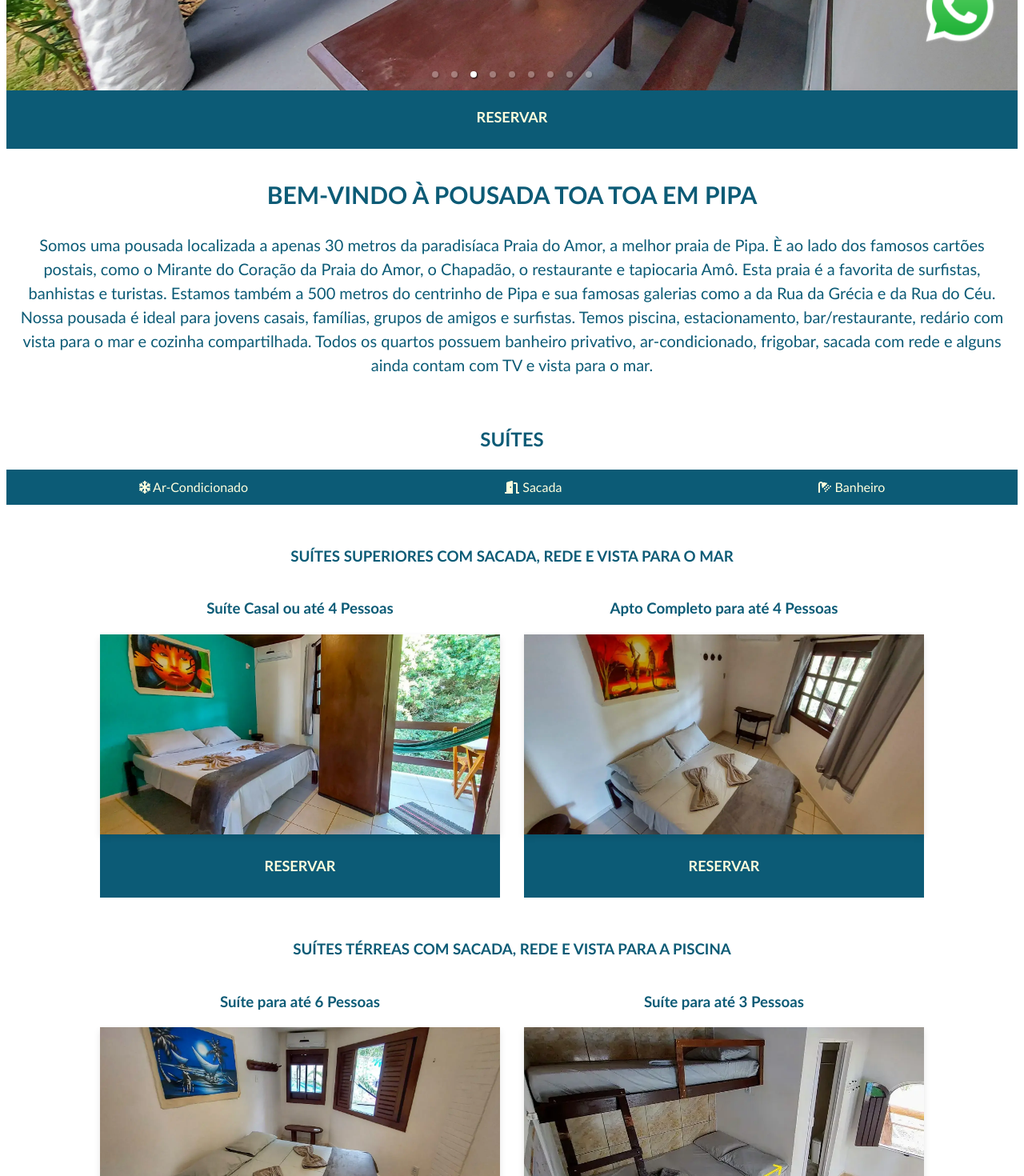
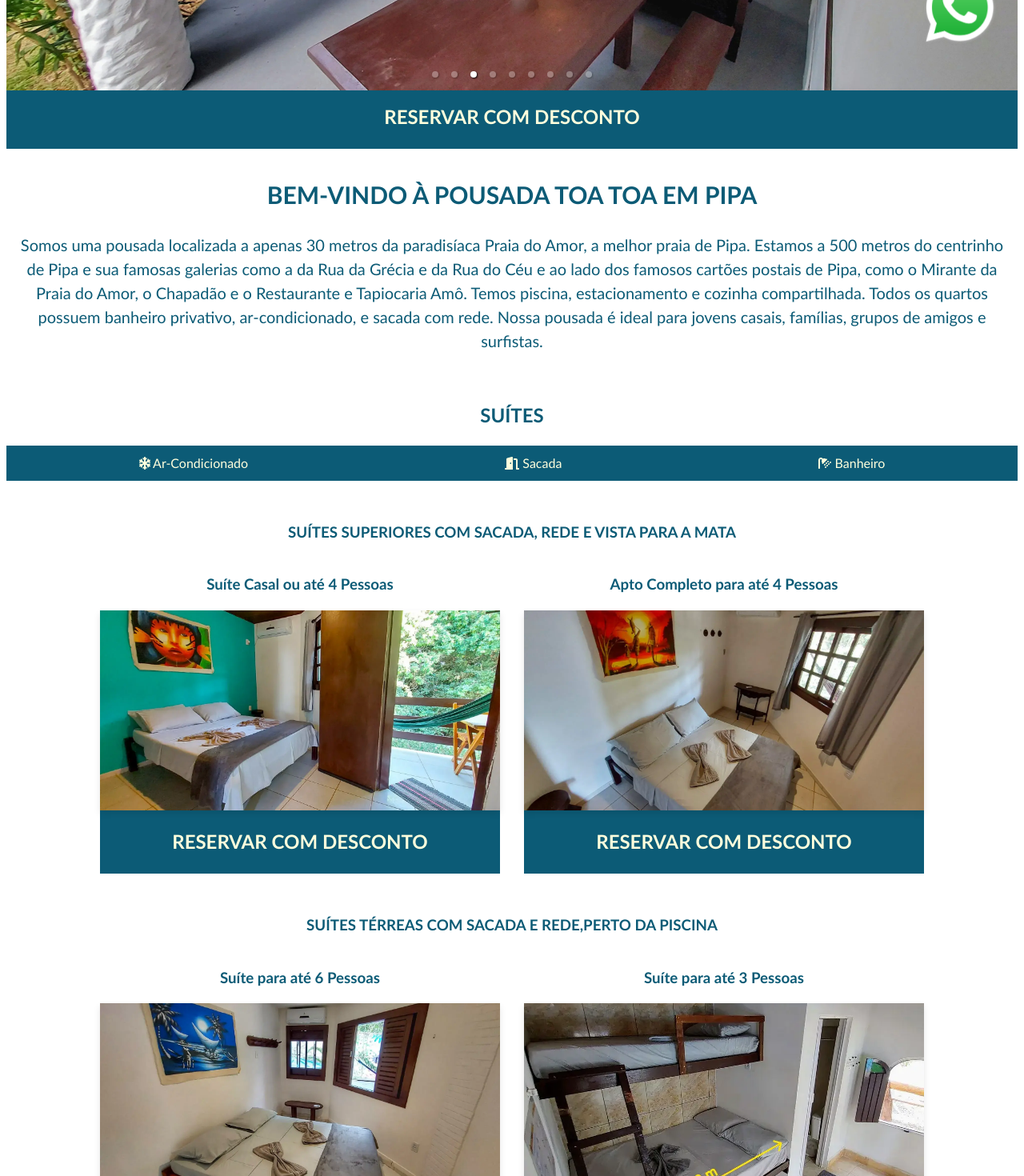
Before and after one commit to Danilo-Couto/newsite-toatoa, a React (Vite) app: page / in a window 1280 px wide. Shown: the part 720-2190 px from the top of the page at 80% size. Built offline with nearby package versions, Linux system fonts and the light colour scheme.

Commit message:
improve copywritting and style

```diff
--- a/src/locales/pt/pousada-content.ts
+++ b/src/locales/pt/pousada-content.ts
@@ -4,14 +4,14 @@ const descTerreo = {
     casal: "Suíte Casal ou até 4 Pessoas",
     triplo: "Suíte para até 3 Pessoas",
     sex: "Suíte para até 6 Pessoas",
-    description: "Banheiro Privativo, Ar-condicionado, Varanda com Rede",
+    description: "Suíte com banheiro privativo, ar-condicionado e sacada com rede a apenas 30 metros da Praia do Amor e 500 metros do centrinho de Pipa. Nossa pousada é ideal para jovens casais, famílias, grupos de amigos e surfistas."
 }
 
 const descSuperior = {
     casal: "Suíte Casal ou até 4 Pessoas",
     triplo: "Suíte para até 3 Pessoas",
     apto: "Apto Completo para até 4 Pessoas",
-    description: "Banheiro Privativo, Ar-condicionado, Cozinha Privativa, Varanda com Rede e Vista",
+    description: "Suíte com banheiro privativo, ar-condicionado e sacada com rede a apenas 30 metros da Praia do Amor e 500 metros do centrinho de Pipa. Nossa pousada é ideal para jovens casais, famílias, grupos de amigos e surfistas."
 }
 
 export const pousadaContent = {
--- a/src/locales/pt/translation.json
+++ b/src/locales/pt/translation.json
@@ -8,7 +8,7 @@
   "cozinha": "Cozinha Compartilhada",
 
   "bemVindo": "BEM-VINDO À POUSADA TOA TOA EM PIPA",
-  "apresentacao": "Somos uma pousada localizada a apenas 30 metros da paradisíaca Praia do Amor, a melhor praia de Pipa. È ao lado dos famosos cartões postais, como o Mirante do Coração da Praia do Amor, o Chapadão, o restaurante e tapiocaria Amô. Esta praia é a favorita de surfistas, banhistas e turistas. Estamos também a 500 metros do centrinho de Pipa e sua famosas galerias como a da Rua da Grécia e da Rua do Céu. Nossa pousada é ideal para jovens casais, famílias, grupos de amigos e surfistas. Temos piscina, estacionamento, bar/restaurante, redário com vista para o mar e cozinha compartilhada. Todos os quartos possuem banheiro privativo, ar-condicionado, frigobar, sacada com rede e alguns ainda contam com TV e vista para o mar.",
+  "apresentacao": "Somos uma pousada localizada a apenas 30 metros da paradisíaca Praia do Amor, a melhor praia de Pipa. Estamos a 500 metros do centrinho de Pipa e sua famosas galerias como a da Rua da Grécia e da Rua do Céu e ao lado dos famosos cartões postais de Pipa, como o Mirante da Praia do Amor, o Chapadão e o Restaurante e Tapiocaria Amô. Temos piscina, estacionamento e cozinha compartilhada. Todos os quartos possuem banheiro privativo, ar-condicionado, e sacada com rede. Nossa pousada é ideal para jovens casais, famílias, grupos de amigos e surfistas.",
 
   "ar": "Ar-Condicionado",
   "frigobar": "Frigobar",
@@ -16,13 +16,13 @@
   "sacada": "Sacada",
   "banheiro": "Banheiro",
 
-  "quartosTitulo": "SUÍTES TÉRREAS COM SACADA, REDE E VISTA PARA A PISCINA",
-  "quartosDescr": "SUÍTES SUPERIORES COM SACADA, REDE E VISTA PARA O MAR",
+  "quartosTitulo": "SUÍTES TÉRREAS COM SACADA E REDE,PERTO DA PISCINA",
+  "quartosDescr": "SUÍTES SUPERIORES COM SACADA, REDE E VISTA PARA A MATA",
 
   "avaliacao": "AVALIAÇÕES",
   "localizacao": "LOCALIZAÇÃO",
 
-  "reservar": "RESERVAR",
+  "reservar": "RESERVAR COM DESCONTO",
 
   "rules": "Regras",
 
--- a/src/styles/General.css
+++ b/src/styles/General.css
@@ -115,7 +115,7 @@
 .room-button {
   color: #ffffdd;
   font-weight: 900;
-  font-size: large;
+  font-size: x-large;
   border: none;
   cursor: pointer;
   transition: background-color 0.3s ease, transform 0.3s ease, box-shadow 0.3s ease;
@@ -125,7 +125,6 @@
 .navlink-wrapper:hover {
   box-shadow: 0 8px 16px rgba(0, 0, 0, 0.2);
   background-color:#fa734d;
-
 }
 
 .ratings {
@@ -240,11 +239,11 @@
   }
 
   .carousel-link {
-    font-size: 2em;
+    font-size: 1.5em;
   }
 
-  .carousel-div {
-  height: 500px;
+  .room-button {
+   font-size: large;
   }
 
 }
```
